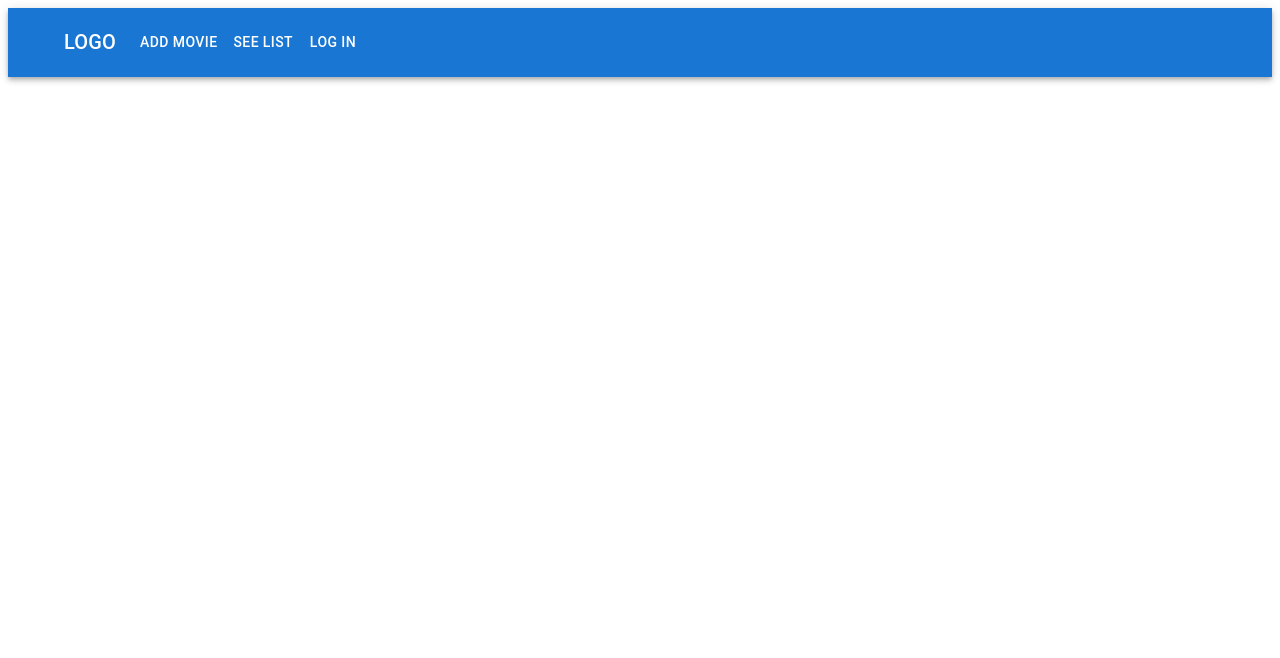
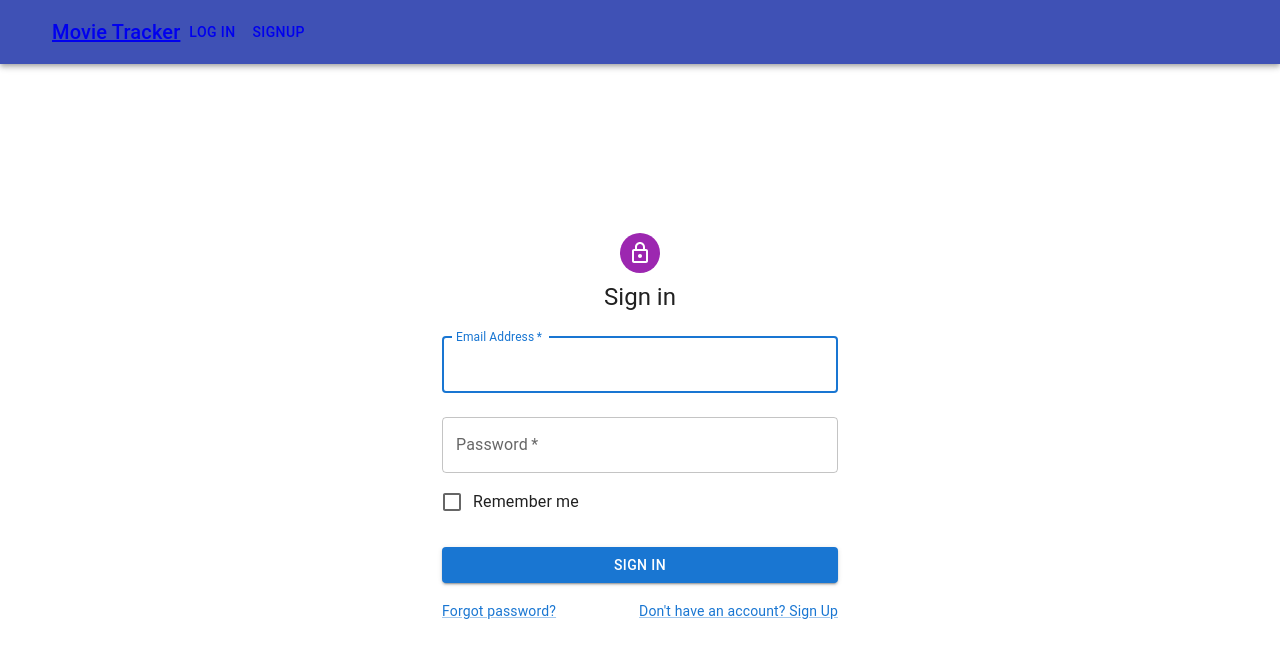
Before and after one commit to colemooney/MernCrudApp, a React (Create React App) app in the folder client/: page /login in a window 1280 px wide. Shown: the top 658 px of the page. Built offline with nearby package versions, Linux system fonts and the light colour scheme.

Commit message:
added sign up and login pages

```diff
--- a/client/package.json
+++ b/client/package.json
@@ -5,6 +5,7 @@
   "dependencies": {
     "@emotion/react": "^11.7.0",
     "@emotion/styled": "^11.6.0",
+    "@material-ui/icons": "^4.11.2",
     "@mui/icons-material": "^5.2.0",
     "@mui/material": "^5.2.1",
     "@testing-library/jest-dom": "^5.15.1",
--- a/client/src/App.js
+++ b/client/src/App.js
@@ -7,6 +7,8 @@ import { BrowserRouter as Router, Route, Routes} from "react-router-dom";
 
 import MainPage from "./pages/index.jsx";
 import ListPage from "./pages/list.jsx";
+import LogInPage from "./pages/login.jsx";
+
 function App() {
 
 
@@ -15,6 +17,7 @@ function App() {
      <Routes>
      <Route path="/" element = {<MainPage />}></Route>
      <Route path="/list" element = {<ListPage />}></Route>
+     <Route path="/login" element = {<LogInPage />}></Route>
      </Routes>
    </Router>
   );
--- a/client/src/index.js
+++ b/client/src/index.js
@@ -3,11 +3,30 @@ import ReactDOM from 'react-dom';
 
 import App from './App';
 import AppBar from './pages/navbar';
+import './App.css';
+
+
+
+import { BrowserRouter as Router, Route, Routes} from "react-router-dom";
+
+import MainPage from "./pages/index.jsx";
+import ListPage from "./pages/list.jsx";
+import LogInPage from "./pages/login.jsx";
+import SignUpPage from "./pages/signup.jsx";
 
 ReactDOM.render(
   <React.StrictMode>
-    <AppBar />
-    <App />
+    <Router>
+      <AppBar />
+     <Routes>
+     <Route path="/" element = {<MainPage />}></Route>
+     <Route path="/list" element = {<ListPage />}></Route>
+     <Route path="/login" element = {<LogInPage />}></Route>
+     <Route path="/signup" element = {<SignUpPage />}></Route>
+     </Routes>
+   </Router>
+
+
   </React.StrictMode>,
   document.getElementById('root')
 );
--- /dev/null
+++ b/client/src/pages/login.jsx
@@ -0,0 +1,108 @@
+import * as React from 'react';
+import Avatar from '@mui/material/Avatar';
+import Button from '@mui/material/Button';
+import CssBaseline from '@mui/material/CssBaseline';
+import TextField from '@mui/material/TextField';
+import FormControlLabel from '@mui/material/FormControlLabel';
+import Checkbox from '@mui/material/Checkbox';
+import Link from '@mui/material/Link';
+import Grid from '@mui/material/Grid';
+import Box from '@mui/material/Box';
+import LockOutlinedIcon from '@mui/icons-material/LockOutlined';
+import Typography from '@mui/material/Typography';
+import Container from '@mui/material/Container';
+import { createTheme, ThemeProvider } from '@mui/material/styles';
+
+
+
+const theme = createTheme();
+
+export default function LogInPage() {
+  const handleSubmit = (event) => {
+    event.preventDefault();
+    const data = new FormData(event.currentTarget);
+    // eslint-disable-next-line no-console
+    console.log({
+      email: data.get('email'),
+      password: data.get('password'),
+    });
+  };
+
+  return (
+    <ThemeProvider theme={theme}>
+      <Container
+      sx={{
+        display: 'flex',
+        flexDirection: 'column',
+        justifyContent: 'center',
+          height: '90vh',
+      }}
+      component="main" maxWidth="xs">
+        <CssBaseline />
+        <Box
+          sx={{
+
+            display: 'flex',
+            flexDirection: 'column',
+            alignItems: 'center',
+
+          }}
+        >
+          <Avatar sx={{ m: 1, bgcolor: 'secondary.main' }}>
+            <LockOutlinedIcon />
+          </Avatar>
+          <Typography component="h1" variant="h5">
+            Sign in
+          </Typography>
+          <Box component="form" onSubmit={handleSubmit} noValidate sx={{ mt: 1 }}>
+            <TextField
+              margin="normal"
+              required
+              fullWidth
+              id="email"
+              label="Email Address"
+              name="email"
+              autoComplete="email"
+              autoFocus
+            />
+            <TextField
+              margin="normal"
+              required
+              fullWidth
+              name="password"
+              label="Password"
+              type="password"
+              id="password"
+              autoComplete="current-password"
+            />
+            <FormControlLabel
+              control={<Checkbox value="remember" color="primary" />}
+              label="Remember me"
+            />
+            <Button
+              type="submit"
+              fullWidth
+              variant="contained"
+              sx={{ mt: 3, mb: 2 }}
+            >
+              Sign In
+            </Button>
+            <Grid container>
+              <Grid item xs>
+                <Link href="#" variant="body2">
+                  Forgot password?
+                </Link>
+              </Grid>
+              <Grid item>
+                <Link href="/signup" variant="body2">
+                  {"Don't have an account? Sign Up"}
+                </Link>
+              </Grid>
+            </Grid>
+          </Box>
+        </Box>
+
+      </Container>
+    </ThemeProvider>
+  );
+}
--- a/client/src/pages/navbar.jsx
+++ b/client/src/pages/navbar.jsx
@@ -1,106 +1,64 @@
-import * as React from 'react';
-import AppBar from '@mui/material/AppBar';
-import Box from '@mui/material/Box';
-import Toolbar from '@mui/material/Toolbar';
-import IconButton from '@mui/material/IconButton';
-import Typography from '@mui/material/Typography';
-import Menu from '@mui/material/Menu';
-import MenuIcon from '@mui/icons-material/Menu';
-import Container from '@mui/material/Container';
 
-import Button from '@mui/material/Button';
+import React, { useState } from 'react';
+import { makeStyles } from '@material-ui/core/styles';
+import AppBar from '@material-ui/core/AppBar';
+import Toolbar from '@material-ui/core/Toolbar';
+import Typography from '@material-ui/core/Typography';
+import IconButton from '@material-ui/core/IconButton';
+import Button from '@material-ui/core/Button';
+import MenuIcon from '@material-ui/icons/Menu';
+import { Link } from "react-router-dom";
 
-import MenuItem from '@mui/material/MenuItem';
+const useStyles = makeStyles(theme => ({
+  menuButton: {
+    marginRight: theme.spacing(2),
+  },
+  title: {
+    flexGrow: 1,
+  },
+}));
 
-const pages = ['Add Movie', 'See List', 'Log In'];
+export default function Navbar() {
+  const classes = useStyles();
+  const [open, setOpen] = useState(false);
 
-
-const ResponsiveAppBar = () => {
-  const [anchorElNav, setAnchorElNav] = React.useState(null);
-
-
-  const handleOpenNavMenu = (event) => {
-    setAnchorElNav(event.currentTarget);
+  const handleOpen = () => {
+    setOpen(true);
   };
 
-  const handleCloseNavMenu = () => {
-    setAnchorElNav(null);
+  const handleClose = () => {
+    setOpen(false);
   };
-
 
   return (
     <AppBar position="static">
-      <Container>
-        <Toolbar disableGutters>
-          <Typography
-            variant="h6"
-            noWrap
-            component="div"
-            sx={{ mr: 2, display: { xs: 'none', md: 'flex' } }}
-          >
-            LOGO
-          </Typography>
+      <Toolbar>
+        <IconButton
+          edge="start"
+          color="inherit"
+          aria-label="menu"
+          className={classes.menuButton}
+        >
 
-          <Box sx={{ flexGrow: 1, display: { xs: 'flex', md: 'none' } }}>
-            <IconButton
-              size="large"
-              aria-label="account of current user"
-              aria-controls="menu-appbar"
-              aria-haspopup="true"
-              onClick={handleOpenNavMenu}
-              color="inherit"
-            >
-              <MenuIcon />
-            </IconButton>
-            <Menu
-              id="menu-appbar"
-              anchorEl={anchorElNav}
-              anchorOrigin={{
-                vertical: 'bottom',
-                horizontal: 'left',
-              }}
-              keepMounted
-              transformOrigin={{
-                vertical: 'top',
-                horizontal: 'left',
-              }}
-              open={Boolean(anchorElNav)}
-              onClose={handleCloseNavMenu}
-              sx={{
-                display: { xs: 'block', md: 'none' },
-              }}
-            >
-              {pages.map((page) => (
-                <MenuItem key={page} onClick={handleCloseNavMenu}>
-                  <Typography textAlign="center">{page}</Typography>
-                </MenuItem>
-              ))}
-            </Menu>
-          </Box>
-          <Typography
-            variant="h6"
-            noWrap
-            component="div"
-            sx={{ flexGrow: 1, display: { xs: 'flex', md: 'none' } }}
-          >
-            LOGO
-          </Typography>
-          <Box sx={{ flexGrow: 1, display: { xs: 'none', md: 'flex' } }}>
-            {pages.map((page) => (
-              <Button
-                key={page}
-                onClick={handleCloseNavMenu}
-                sx={{ my: 2, color: 'white', display: 'block' }}
-              >
-                {page}
-              </Button>
-            ))}
-          </Box>
+        </IconButton>
+          <Link to="/">
+        <Typography variant="h6" className={classes.title}>
+          Movie Tracker
+        </Typography>
+        </Link>
+        <Link to={"/login"}>
+        <Button color="inherit" onClick={handleOpen}>
+          Log In
+        </Button>
+        </Link>
+        <Link to={"/signup"}>
+        <Button color="inherit" onClick={handleOpen}>
+          Signup
+        </Button>
+        </Link>
 
+      </Toolbar>
 
-        </Toolbar>
-      </Container>
     </AppBar>
   );
 };
-export default ResponsiveAppBar;
--- /dev/null
+++ b/client/src/pages/signup.jsx
@@ -0,0 +1,108 @@
+import * as React from 'react';
+import Avatar from '@mui/material/Avatar';
+import Button from '@mui/material/Button';
+import CssBaseline from '@mui/material/CssBaseline';
+import TextField from '@mui/material/TextField';
+import FormControlLabel from '@mui/material/FormControlLabel';
+import Checkbox from '@mui/material/Checkbox';
+import Link from '@mui/material/Link';
+import Grid from '@mui/material/Grid';
+import Box from '@mui/material/Box';
+import LockOutlinedIcon from '@mui/icons-material/LockOutlined';
+import Typography from '@mui/material/Typography';
+import Container from '@mui/material/Container';
+import { createTheme, ThemeProvider } from '@mui/material/styles';
+
+
+
+const theme = createTheme();
+
+export default function SignUpPage() {
+  const handleSubmit = (event) => {
+    event.preventDefault();
+    const data = new FormData(event.currentTarget);
+    // eslint-disable-next-line no-console
+    console.log({
+      email: data.get('email'),
+      password: data.get('password'),
+    });
+  };
+
+  return (
+    <ThemeProvider theme={theme}>
+      <Container
+      sx={{
+        display: 'flex',
+        flexDirection: 'column',
+        justifyContent: 'center',
+          height: '90vh',
+      }}
+      component="main" maxWidth="xs">
+        <CssBaseline />
+        <Box
+          sx={{
+
+            display: 'flex',
+            flexDirection: 'column',
+            alignItems: 'center',
+
+          }}
+        >
+          <Avatar sx={{ m: 1, bgcolor: 'secondary.main' }}>
+            <LockOutlinedIcon />
+          </Avatar>
+          <Typography component="h1" variant="h5">
+            Sign up
+          </Typography>
+          <Box component="form" onSubmit={handleSubmit} noValidate sx={{ mt: 1 }}>
+            <TextField
+              margin="normal"
+              required
+              fullWidth
+              id="email"
+              label="Email Address"
+              name="email"
+              autoComplete="email"
+              autoFocus
+            />
+            <TextField
+              margin="normal"
+              required
+              fullWidth
+              name="password"
+              label="Password"
+              type="password"
+              id="password"
+              autoComplete="current-password"
+            />
+            <FormControlLabel
+              control={<Checkbox value="remember" color="primary" />}
+              label="Remember me"
+            />
+            <Button
+              type="submit"
+              fullWidth
+              variant="contained"
+              sx={{ mt: 3, mb: 2 }}
+            >
+              Sign Up
+            </Button>
+            <Grid container>
+              <Grid item xs>
+                <Link href="#" variant="body2">
+                  Forgot password?
+                </Link>
+              </Grid>
+              <Grid item>
+                <Link href="/login" variant="body2">
+                  {"Have an account? Sign In"}
+                </Link>
+              </Grid>
+            </Grid>
+          </Box>
+        </Box>
+
+      </Container>
+    </ThemeProvider>
+  );
+}
```
Also changed, not shown: client/public/movieLogo.jpeg (added), 1 other file (tests, documents, lock files or other folders).
